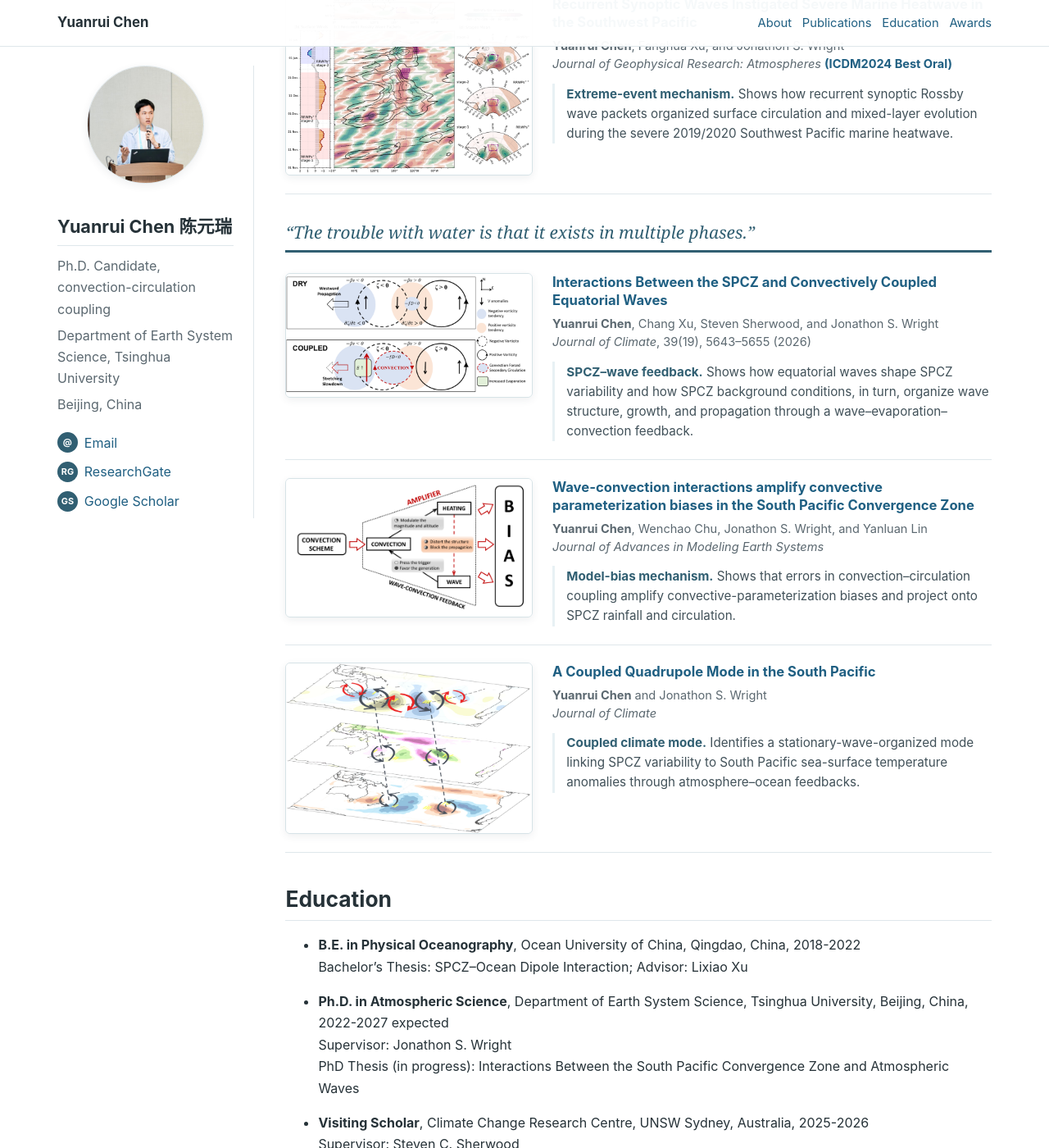
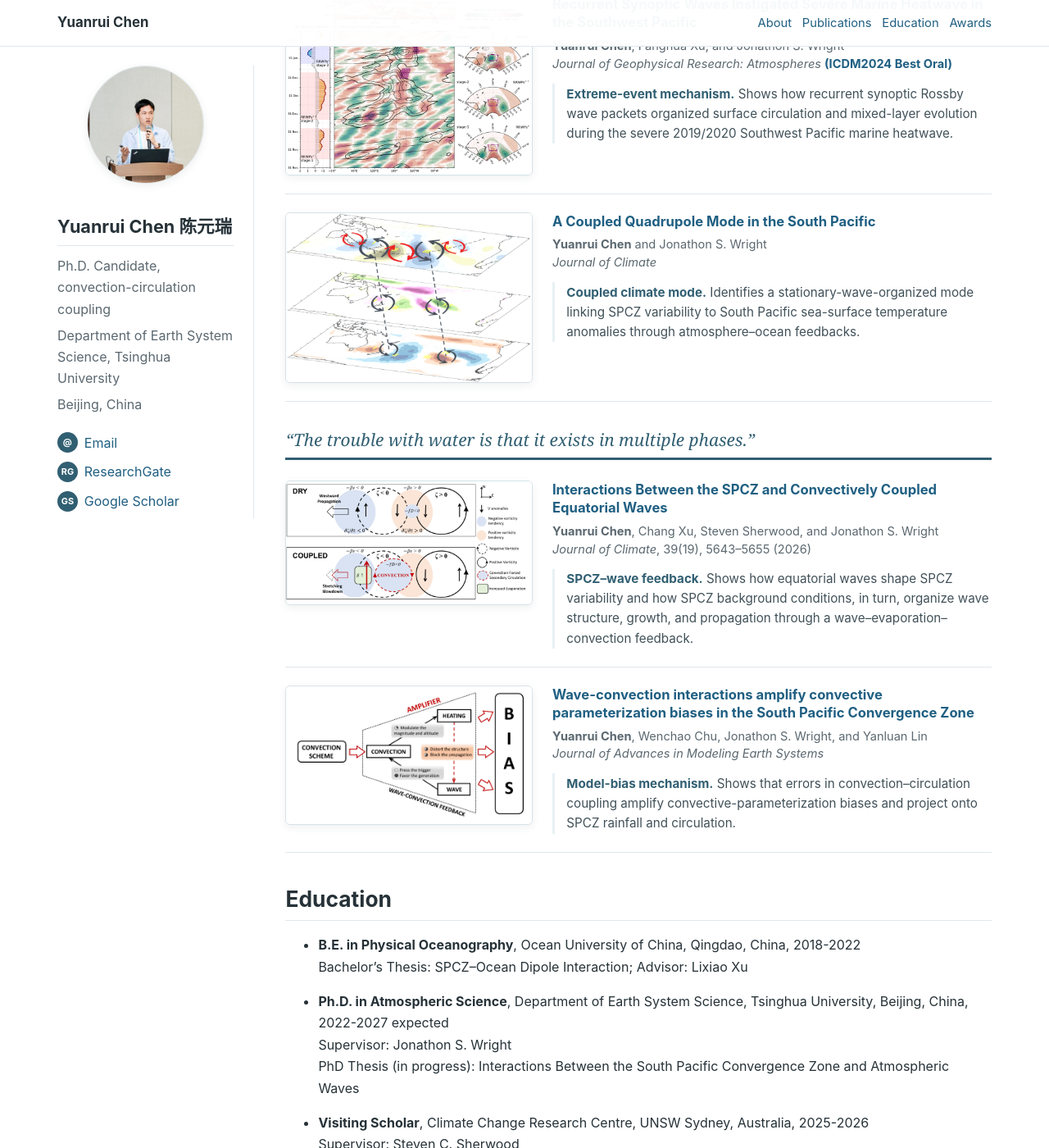
Before and after one commit to yuanruichen/yuanruichen.github.io, a Jekyll site: the page built from index.md, in a window 1280 px wide and 1400 px high, scrolled down 1237 px. Shown: the whole window at 82% size. Built offline with Jekyll 4.4.1, drawn with Linux system fonts in a browser that asks for light colours.

Commit message:
Group coupled quadrupole paper with wave studies

```diff
--- a/index.md
+++ b/index.md
@@ -70,6 +70,19 @@ Submitted to *Climate Dynamics*
 </div>
 </div>
 
+<div class="paper-box paper-quadrupole" markdown="1">
+<div class="paper-box-image"><figure class="paper-thumb"><img src="/assets/images/publications/cqm-schematic.png" alt="Coupled Quadrupole Mode schematic in the South Pacific"></figure></div>
+<div class="paper-box-text" markdown="1">
+
+### [A Coupled Quadrupole Mode in the South Pacific](https://doi.org/10.1175/JCLI-D-23-0638.1)
+
+**Yuanrui Chen** and Jonathon S. Wright
+*Journal of Climate*
+
+- **Coupled climate mode.** Identifies a stationary-wave-organized mode linking SPCZ variability to South Pacific sea-surface temperature anomalies through atmosphere–ocean feedbacks.
+</div>
+</div>
+
 <h3 class="publication-theme"><em>“The trouble with water is that it exists in multiple phases.”</em></h3>
 
 <div class="paper-box paper-spcz" markdown="1">
@@ -95,19 +108,6 @@ Submitted to *Climate Dynamics*
 *Journal of Advances in Modeling Earth Systems*
 
 - **Model-bias mechanism.** Shows that errors in convection–circulation coupling amplify convective-parameterization biases and project onto SPCZ rainfall and circulation.
-</div>
-</div>
-
-<div class="paper-box paper-quadrupole" markdown="1">
-<div class="paper-box-image"><figure class="paper-thumb"><img src="/assets/images/publications/cqm-schematic.png" alt="Coupled Quadrupole Mode schematic in the South Pacific"></figure></div>
-<div class="paper-box-text" markdown="1">
-
-### [A Coupled Quadrupole Mode in the South Pacific](https://doi.org/10.1175/JCLI-D-23-0638.1)
-
-**Yuanrui Chen** and Jonathon S. Wright
-*Journal of Climate*
-
-- **Coupled climate mode.** Identifies a stationary-wave-organized mode linking SPCZ variability to South Pacific sea-surface temperature anomalies through atmosphere–ocean feedbacks.
 </div>
 </div>
 
```
